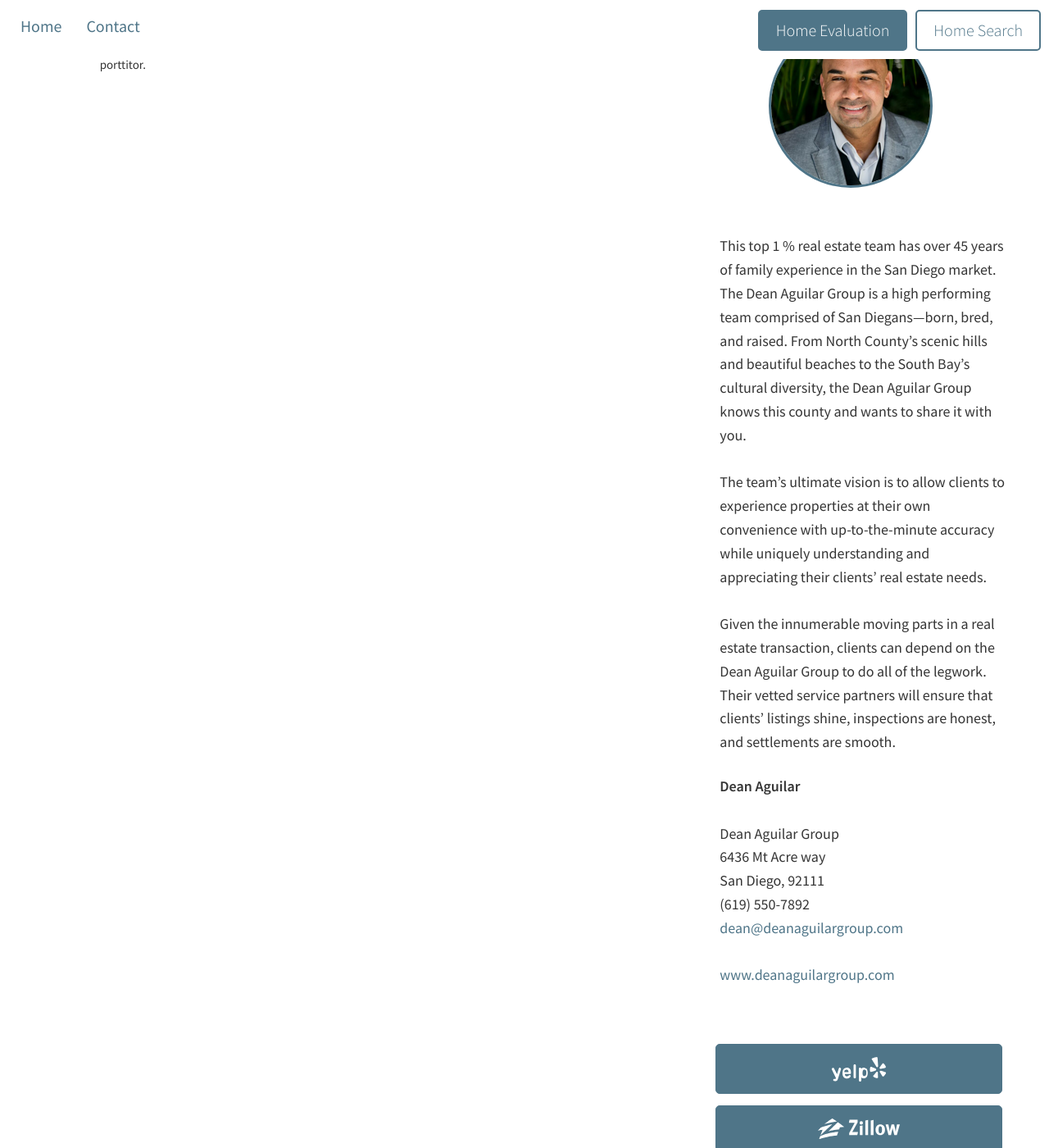
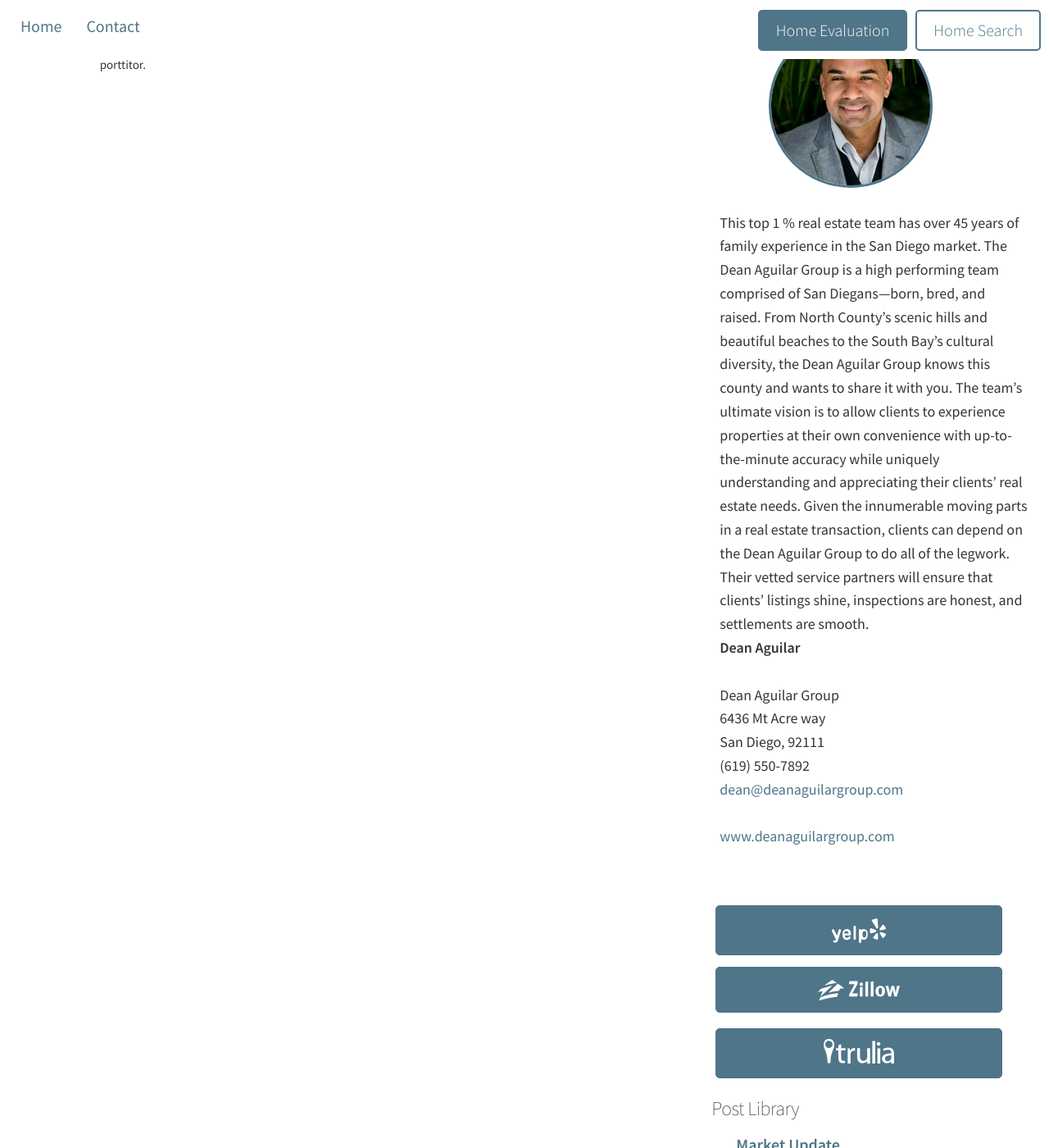
Before and after one commit to Vyral/dean-aguilar-blog, a Jekyll site: the page built from about.md, in a window 1280 px wide and 1400 px high, scrolled down 667 px. Shown: the whole window at 82% size. Built offline with Jekyll 4.4.1, drawn with Linux system fonts in a browser that asks for light colours; nearby versions of some CDN libraries.

```diff
--- a/_data/settings.yml
+++ b/_data/settings.yml
@@ -1,7 +1,11 @@
 title: Dean Aguilar Group Real Estate Video Blog
 description: There is no such thing as a sad unicorn.
 
-about_markdown: hello
+about_markdown: 'This top 1 % real estate team has over 45 years of family experience in the San Diego market. The Dean Aguilar Group is a high performing team comprised of San Diegans—born, bred, and raised. From North County’s scenic hills and beautiful beaches to the South Bay’s cultural diversity, the Dean Aguilar Group knows this county and wants to share it with you.
+
+The team’s ultimate vision is to allow clients to experience properties at their own convenience with up-to-the-minute accuracy while uniquely understanding and appreciating their clients’ real estate needs.
+
+Given the innumerable moving parts in a real estate transaction, clients can depend on the Dean Aguilar Group to do all of the legwork. Their vetted service partners will ensure that clients’ listings shine, inspections are honest, and settlements are smooth.'
 #for the navbar links.
 custom_links:
   # - title: Luxury Properties
--- a/_includes/about.html
+++ b/_includes/about.html
@@ -4,12 +4,12 @@
 	<div class="client-image-container">
 	<img src="{{site.data.settings.images.client_headshot_path }}" alt="{{site.data.settings.client.company}}" class="client-image" />
 	</div><br />
-	<p class="editable"><br />This top 1 % real estate team has over 45 years of family experience in the San Diego market. The Dean Aguilar Group is a high performing team comprised of San Diegans&mdash;born, bred, and raised. From North County&rsquo;s scenic hills and beautiful beaches to the South Bay&rsquo;s cultural diversity, the Dean Aguilar Group knows this county and wants to share it with you.<br /><br />The team&rsquo;s ultimate vision is to allow clients to experience properties at their own convenience with up-to-the-minute accuracy while uniquely understanding and appreciating their clients&rsquo; real estate needs.<br /><br />Given the innumerable moving parts in a real estate transaction, clients can depend on the Dean Aguilar Group to do all of the legwork. Their vetted service partners will ensure that clients&rsquo; listings shine, inspections are honest, and settlements are smooth.</p>
+	{{site.data.settings.about_markdown}}
 		<b>{{ site.data.settings.client.name }}</b><br />
 		{{ site.data.settings.client.brand }}<br />
 		{{ site.data.settings.client.address }}<br />
 		{{ site.data.settings.client.phone }}<br />
 		<a href="mailto:{{ site.data.settings.client.email }}" target="_blank">{{ site.data.settings.client.email }}</a><br />
 		<a href="http://{{ site.data.settings.client.url }}" target="_blank">{{ site.data.settings.client.url }}</a><br />
-	<p></p>
+	</p>
 </div>
```
Also changed, not shown: 8 other files.
